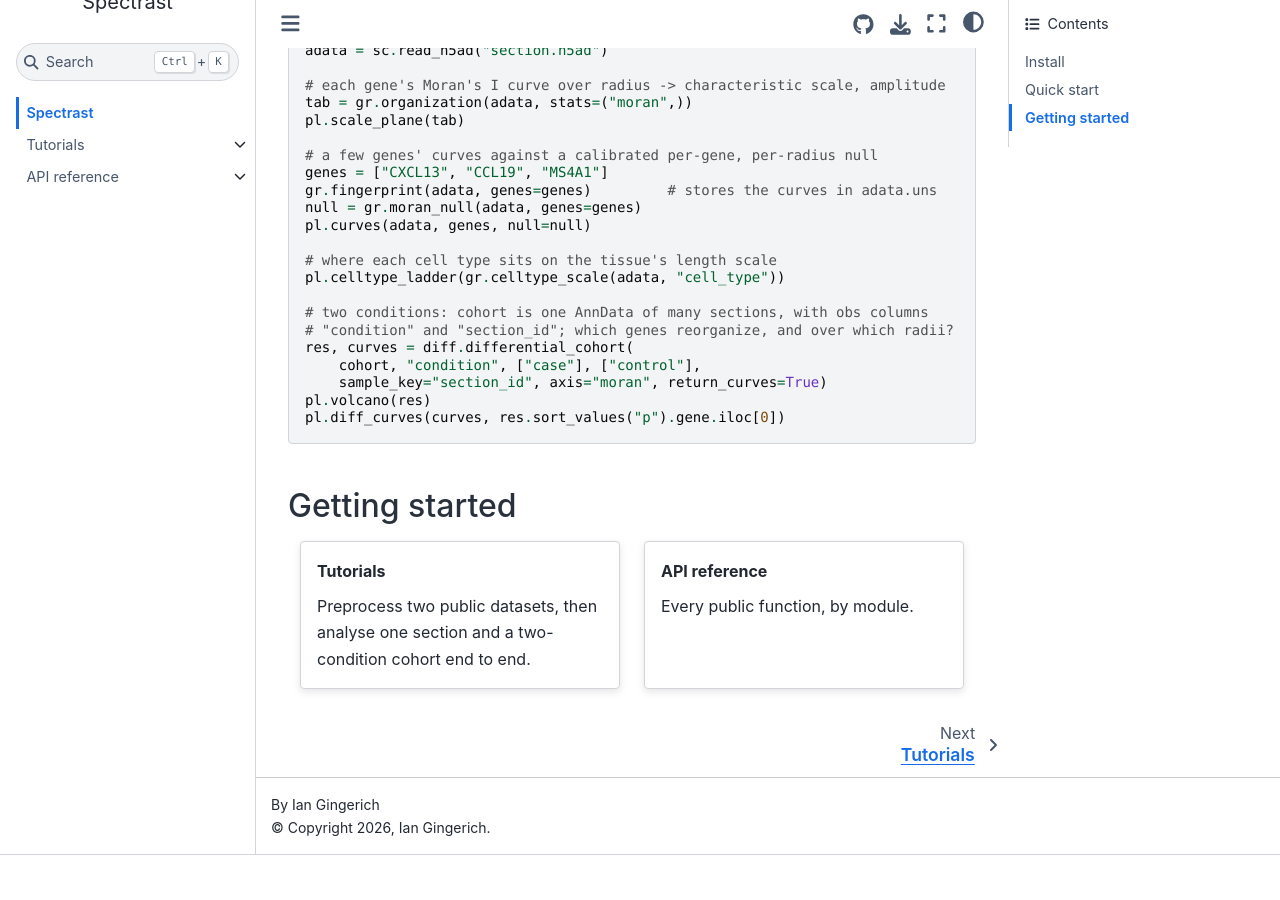
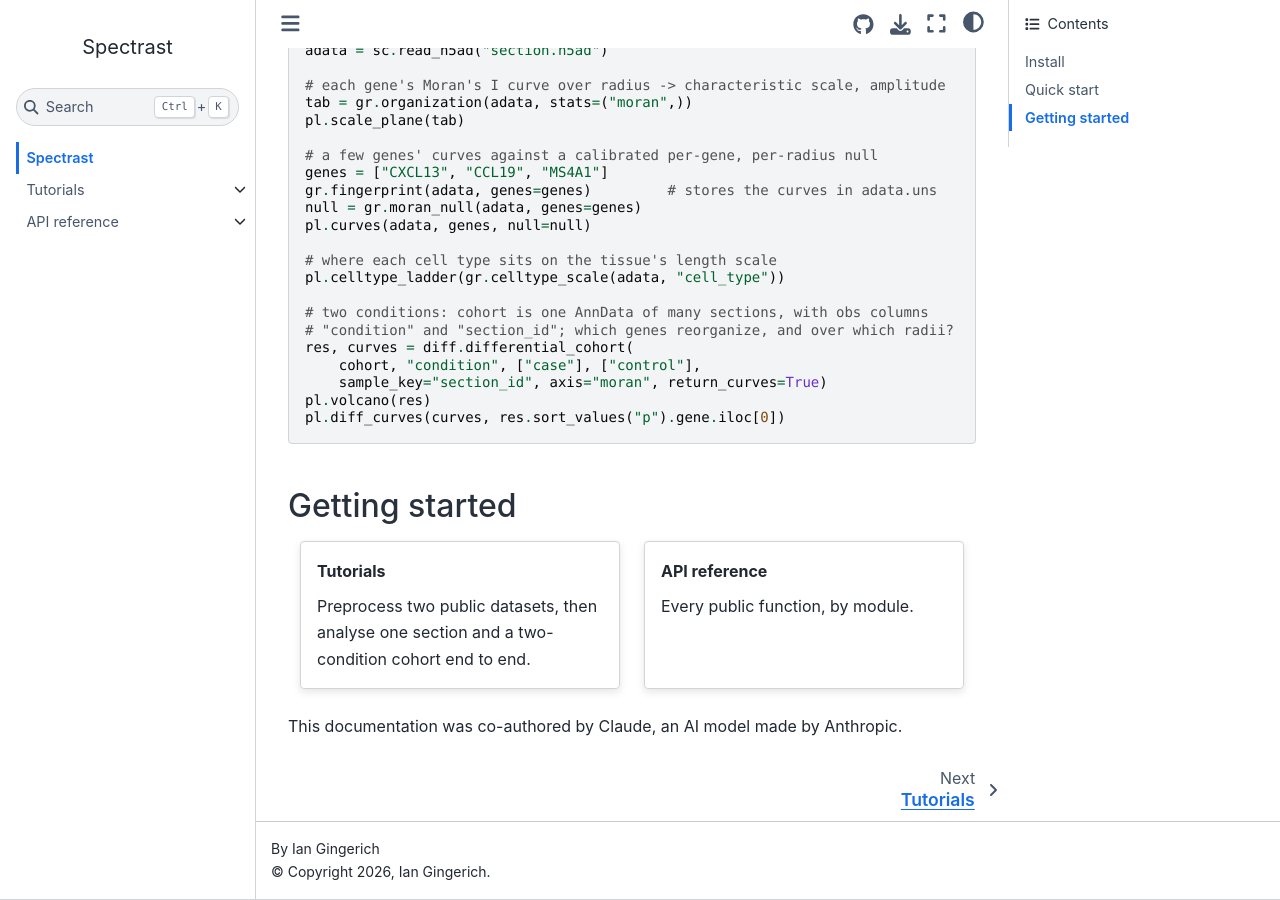
Before and after one commit to gingerii/spectrast, a Sphinx documentation site: the page built from docs/index.md, in a window 1280 px wide and 900 px high, scrolled down 1639 px. Built offline with Sphinx 7.4.7 and the Sphinx Book theme 1.1.4, drawn with Linux system fonts in a browser that asks for light colours; pages that are not in the unit, such as notebooks, are missing from menus; before the commit the page ends 2494 px from its top, so only the background shows below that.

Commit message:
Docs: note on the landing page that the documentation was co-authored by Claude
Co-Authored-By: Claude Opus 5.5 <noreply@anthropic.com>

````diff
--- a/docs/index.md
+++ b/docs/index.md
@@ -91,3 +91,5 @@ Every public function, by module.
 tutorials/index
 api/index
 ```
+
+This documentation was co-authored by Claude, an AI model made by Anthropic.
````
